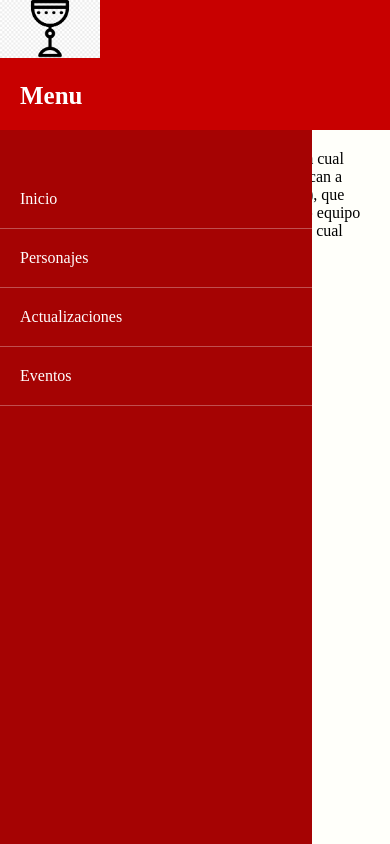
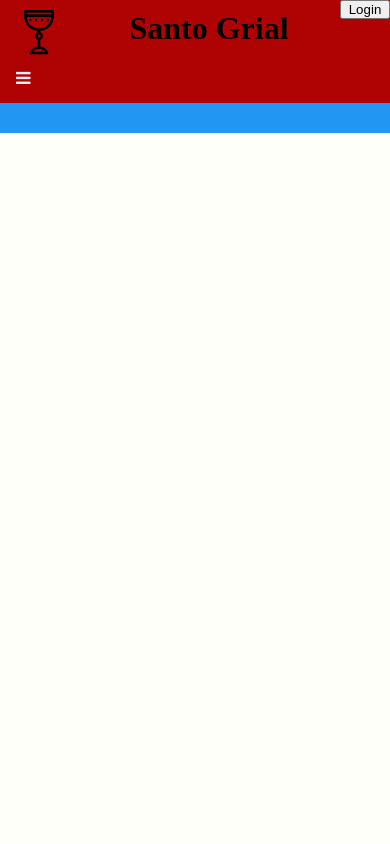
Before and after one commit to JJimenez-1/Website_Online_Game, a plain HTML site: page src/index.html in a window 390 px wide. Drawn offline with nearby package versions, Linux system fonts and the light colour scheme.

Commit message:
feat(Index): Nuevo vanbar

```diff
--- a/src/css/styles.css
+++ b/src/css/styles.css
@@ -1,91 +1,117 @@
 * {
   margin: 0;
-    padding:0;
+  padding: 0;
 }
 
 body {
-    background: #FFFFFA;
+  background: #fffffa;
 }
 
-img {
-   width: 100px;
-   background-color:  rgb(165, 3, 3);
-}
-header {
-    width: 100%;
+.container {
+  display: grid;
+  grid-template-columns: auto auto auto auto auto auto;
+  grid-template-rows: auto auto auto auto auto;
+  grid-gap: 10px;
+  background-color: #2196F3;
+  padding: 0px;
 }
 
-header nav{
-    width: 90%;
-    max-width: 1000px;
-    margin: 20px auto;
-    background: rgb(165, 3, 3);
+.container > div {
+  background-color: rgba(255, 255, 255, 0.8);
+  text-align: center;
+  padding: 20px 0;
+  font-size: 30px;
 }
 
-header nav ul {
-    overflow: hidden;
-    list-style: none;
+header {
+  grid-column: 1 / 7;
+  grid-row: 1 / 3;
 }
 
-header nav ul li {
-    float: left;
+/* Add a black background color to the top navigation */
+.topnav1, .topnav2{
+  background-color: rgb(175, 2, 2);
+  overflow: hidden;
+  display: flex;
+  flex-wrap: wrap;
+  justify-content: space-between;
 }
 
-header nav ul li a{
-    color: rgb(255, 255, 255);
-    padding: 20px;
+
+.banner img {
+  width: 100%;
+  height: 300px;
   display: block;
-    text-decoration: none;
+  margin: auto;
+
 }
 
-header nav ul li span {
-    margin-right: 10px;
+.login {
+  float: right;
+  width: 50px;
+  height: 20%;
 }
 
-header nav ul li a:hover {
-    background: rgb(200, 0, 0)
+/* Style the links inside the navigation bar */
+.topnav1 a, .topnav2 a {
+  float: left;
+  display: block;
+  color: #f2f2f2;
+  text-align: center;
+  padding: 14px 16px;
+  text-decoration: none;
+  font-size: 17px;
 }
 
-section {
-    padding: 20px;
+/* Change the color of links on hover */
+.topnav1 a:hover, .topnav2 a:hover {
+  background-color: rgb(255, 0, 0);
+  color: black;
 }
 
-@media screen and (max-width: 800px) {
-    header nav {
-        width: 80%;
-        height: 100%;
-        margin: 0;
-        position: fixed;
+.topnav1 h1, .topnav2 h1 {
+  text-align: center;
+  margin-top: 10px;
 }
 
-    header nav ul li {
-        display: block;
-        float: none;
-        border-bottom: 1px solid rgb( 255, 255, 255, .3)
+/* Add an active class to highlight the current page */
+.topnav1 img {
+  background-color: rgb(175, 2, 2);
+  color: white;
+  width: 20%;
+  margin-top: 10px;
 }
 
-    .menu_bar {
-        display: block;
-        width: 100%;
-        background: rgb(200, 0, 0);
+/* Hide the link that should open and close the topnav on small screens */
+.topnav2 .icon, .topnav1 .icon {
+  display: none;
 }
 
-    .menu_bar .bt-menu {
+/* When the screen is less than 600 pixels wide, hide all links, except for the first one ("Home"). Show the link that contains should open and close the topnav (.icon) */
+@media screen and (max-width: 600px) {
+  .topnav2 a{
+    display: none;
+  }
+  .topnav2 a.icon {
+    float: left;
     display: block;
-        padding: 20px;
-        background: rgb(200, 0, 0);
-        color: #fff;
-        text-decoration: none;
-        font-weight: bold;
-        font-size: 25px;
-        -webkit-box-sizing: border-box;
-        -moz-box-sizing: border-box;
-        box-sizing: border-box;
+  }
 }
 
-    .menu_bar span {
+/* The "responsive" class is added to the topnav with JavaScript when the user clicks on the icon. This class makes the topnav look good on small screens (display the links vertically instead of horizontally) */
+@media screen and (max-width: 600px) {
+  .topnav2.responsive {
+    position: relative;
+  }
+  .topnav2.responsive a.icon {
     float: right;
-        font-size: 40px;
+    position: absolute;
+    right: 0;
+    top: 0;
   }
-
+  .topnav2.responsive a {
+    float: none;
+    display: block;
+    text-align: right;
   }
+}
--- a/src/index.html
+++ b/src/index.html
@@ -1,41 +1,51 @@
 <!DOCTYPE html>
 <html lang="en">
-
   <head>
-    <meta charset="UTF-8">
-    <meta name="viewport" content="width=device-width, initial-scale=1.0">
-    <meta http-equiv="X-UA-Compatible">
-    <link rel ="stylesheet" href="css/styles.css">
+    <meta charset="UTF-8" />
+    <meta name="viewport" content="width=device-width, initial-scale=1.0" />
+    <meta http-equiv="X-UA-Compatible" />
+    <link
+      rel="stylesheet"
+      href="https://use.fontawesome.com/releases/v5.7.0/css/all.css"
+      integrity="sha384-lZN37f5QGtY3VHgisS14W3ExzMWZxybE1SJSEsQp9S+oqd12jhcu+A56Ebc1zFSJ"
+      crossorigin="anonymous"
+    />
+    <!-- Load an icon library to show a hamburger menu (bars) on small screens -->
+    <link
+      rel="stylesheet"
+      href="https://cdnjs.cloudflare.com/ajax/libs/font-awesome/4.7.0/css/font-awesome.min.css"
+    />
+    <link rel="stylesheet" href="css/styles.css" />
     <title>Santo grial</title>
   </head>
   <body>
+    <div class="container">
+      <header>
+        <div class="topnav1" id="myTopnav">
+            <img src="../assets/img/logo_grial.png" alt />
+            <h1>Santo Grial</h1>
+          <button class="login">Login</button>
+        </div>
+        <div class="topnav2" id="hamburguer">
+          <a href="#contact">Contact</a>
+          <a href="#about">About</a>
+          <a href="javascript:void(0);" class="icon" onclick="myFunction()">
+            <i class="fa fa-bars"></i>
+          </a>
+        </div>
+      </header>
 
-    <header>
-        <div class="menu_bar">
-            <img src="../assets/img/logo_grial.jpg" alt>
-            <a href="#" class="bt-menu"><span class="icon-list2"></span>Menu<a>
+      <!-- <footer>
+        <button class="submit">Login</button>
+        <a href="#" class="bt-menu">
+          <span class="fas fa-bars"></span>
+        </a>
+        <p float="right">&#169; 2020 José Jiménez Beltrán</p> -->
+      <!-- Navigation -->
+      <!-- </footer> -->
+      <!-- Wrapper Ends -->
+      <script src="http://code.jquery.com/jquery-latest.js"></script>
+      <script src="./js/menu.js"></script>
     </div>
-        <!-- Navigation -->
-        <nav>
-            <ul>
-                <li>
-                    <a href="#">Inicio</a>
-                </li>
-                <li>
-                    <a href="#">Personajes</a>
-                </li>
-                <li>
-                    <a href="#">Actualizaciones</a>
-                </li>
-                <li>
-                    <a href="#">Eventos</a>
-                </li>
-            </ul>
-        </nav>
-    </header>
-    <section>
-        <p>La Guerra por el Santo Grial es un ritual en la cual siete magos (denominados «Masters») convocan a siete espíritus heroicos (llamados «Servants»), que librarán batallas entre sí, y en donde el último equipo en sobrevivir, podrá obtener el Santo Grial, el cual puede conceder cualquier deseo.</p>
-    </section>
-    <!-- Wrapper Ends -->
   </body>
 </html>
--- /dev/null
+++ b/src/js/menu.js
@@ -0,0 +1,9 @@
+/* Toggle between adding and removing the "responsive" class to topnav when the user clicks on the icon */
+function myFunction() {
+	var x = document.getElementById("hamburguer");
+	if (x.className === "topnav2") {
+	  x.className += " responsive";
+	} else {
+	  x.className = "topnav2";
+	}
+  }
```
Also changed, not shown: src/personaje.html (added, +35 -0 lines), assets/img/banner.png (added), assets/img/logo_grial.jpg (deleted), assets/img/logo_grial.png (added). Lines whose indentation alone changed are shown as unchanged.
